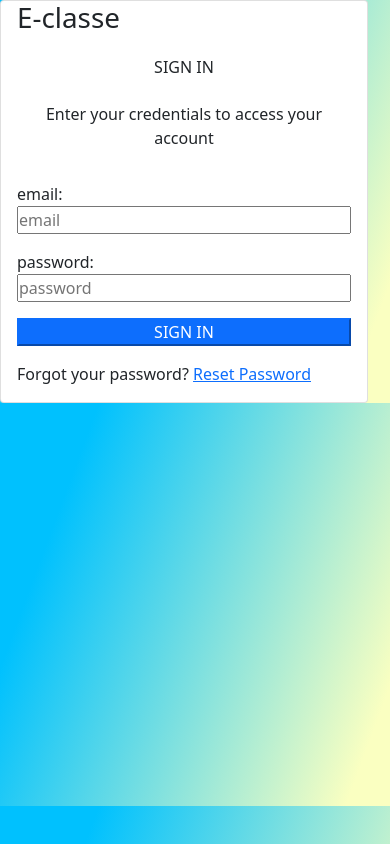
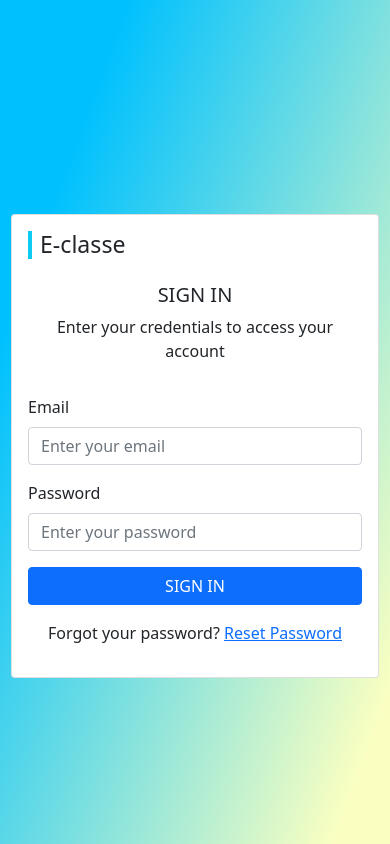
Before and after one commit to khalidhagane/-e-learning-application, a PHP site: page /login.html in a window 390 px wide. Run offline with PHP 8.4, Linux system fonts and the light colour scheme; some libraries are stand-ins or nearby versions.

Commit message:
ajoute page dashbord (manquant responsive et background-color card)

```diff
--- a/login.html
+++ b/login.html
@@ -11,22 +11,42 @@
     <title>page login</title>
 </head>
 
-<body class="bg">
-    <div class="card px-3 gap-3" style="width: 23rem;" >
-        <h1>E-classe</h1>
-        <h6 class="text-center">SIGN IN</h6>
-        <P class="text-center">Enter your credentials to access your account</P>
-        <div class="d-flex flex-column">
-            <label for="email"> email:</label>
-            <input type="email" class="email" placeholder="email">
+<body class=" sign_in d-flex flex-row justify-content-center align-items-center" >
+
+    <form class="card p-3 d-flex flex-column gap-3 mt-5"  style="width: 23rem;">
+        <div>
+            <h1 class="border-start border-4 border-info ps-2 fs-3">E-classe</h1>
         </div>
-        <div class="d-flex flex-column">
-            <label for="password">password:</label>
-            <input type="password" class="password" placeholder="password">
+        <div>
+            <h5 class="text-center">SIGN IN</h5>
+            <P class="text-center">Enter your credentials to access your account</P>
         </div>
-        <button class="btn-primary" >SIGN IN</button>
-        <p>Forgot your password? <a href="#" > Reset Password</a></p>
-    </div>
+        <div>
+            <div class="mb-3">
+                <label for="exampleInputEmail1" class="form-label">Email</label>
+                <input type="email" class="form-control" id="exampleInputEmail1" aria-describedby="emailHelp"
+                    placeholder="Enter your email">
+            </div>
+            <div class="mb-3">
+                <label for="exampleInputPassword1" class="form-label">Password</label>
+                <input type="password" class="form-control" id="exampleInputPassword1"
+                    placeholder="Enter your password">
+            </div>
+            <div class="d-flex flex-column gap-3">
+                <button type="submit" class="btn btn-primary">SIGN IN</button>
+                <p class="text-center ">Forgot your password? <a href="#"> Reset Password</a></p>
+            </div>
+        </div>
+
+
+    </Form>
+    <script src="https://cdn.jsdelivr.net/npm/@popperjs/core@2.10.2/dist/umd/popper.min.js"
+        integrity="sha384-7+zCNj/IqJ95wo16oMtfsKbZ9ccEh31eOz1HGyDuCQ6wgnyJNSYdrPa03rtR1zdB"
+        crossorigin="anonymous"></script>
+    <script src="https://cdn.jsdelivr.net/npm/bootstrap@5.1.3/dist/js/bootstrap.min.js"
+        integrity="sha384-QJHtvGhmr9XOIpI6YVutG+2QOK9T+ZnN4kzFN1RtK3zEFEIsxhlmWl5/YESvpZ13"
+        crossorigin="anonymous"></script>
+
 </body>
 
 </html>
--- a/style.css
+++ b/style.css
@@ -3,5 +3,14 @@
     padding: 0px;
 }
 body{
+    /* background: linear-gradient(110.42deg, #00C1FE 18.27%, #FAFFC1 91.84%); */
+    width: 100%;
+    height: 100vh;
+}
+.sign_in{
     background: linear-gradient(110.42deg, #00C1FE 18.27%, #FAFFC1 91.84%);
 }
+.asied{
+    background: #FAFFC1;
+
+}
```
Also changed, not shown: dashbord.html (added, +139 -0 lines), image.png (added).
